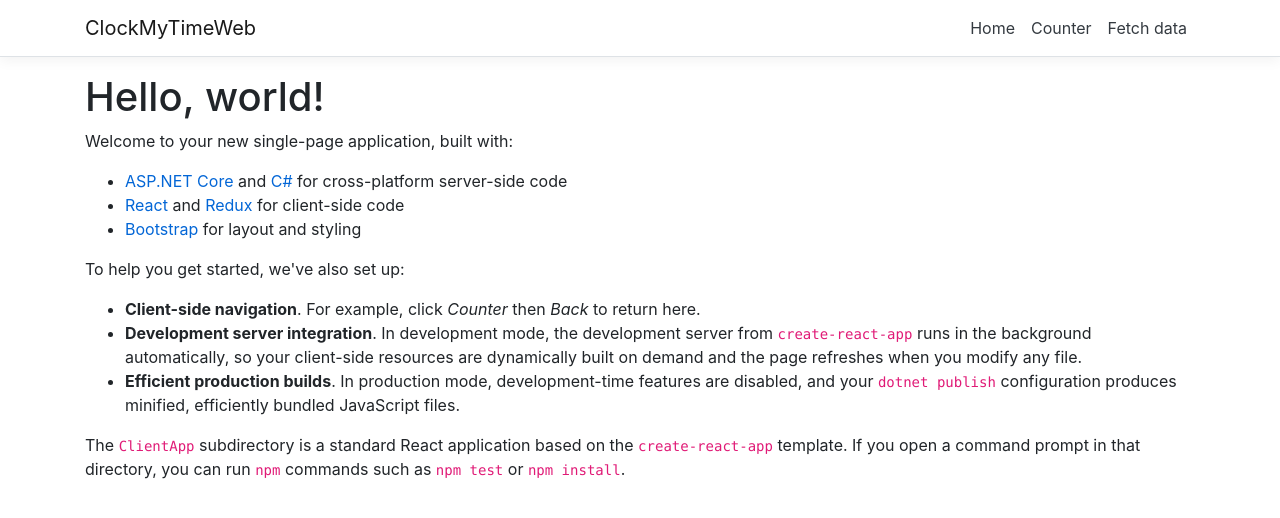
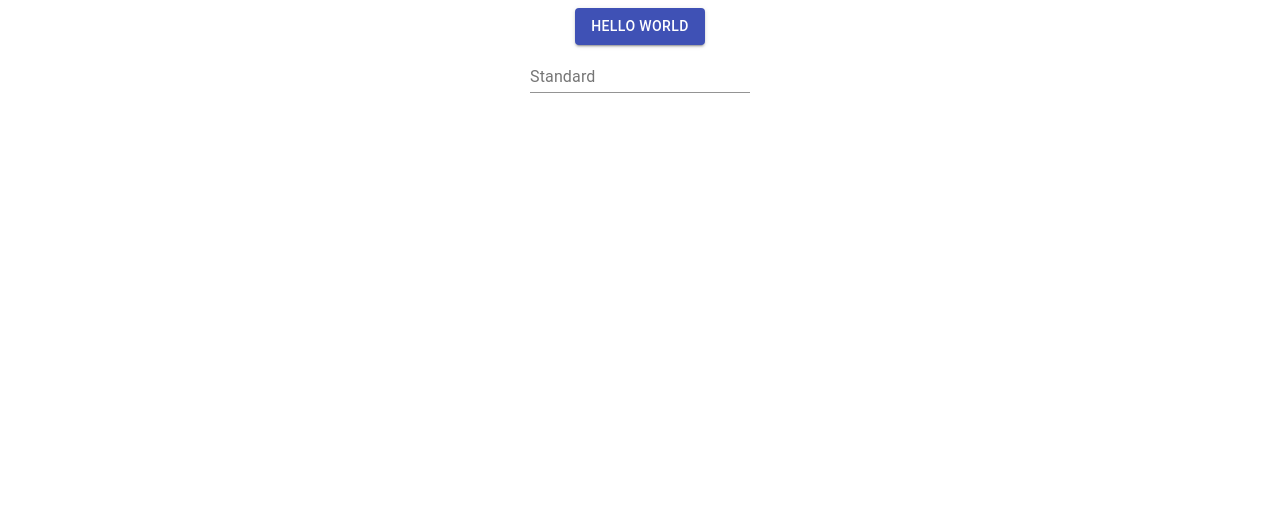
Before and after one commit to ttwoosta/ClockMyTimeWeb, a React (Create React App) app in the folder ClockMyTimeWeb/ClientApp/: page / in a window 1280 px wide. Shown: the top 518 px of the page. Built offline with nearby package versions, Linux system fonts and the light colour scheme.

Commit message:
Using material design.

```diff
--- a/ClockMyTimeWeb/ClientApp/package.json
+++ b/ClockMyTimeWeb/ClientApp/package.json
@@ -3,6 +3,7 @@
   "version": "0.1.0",
   "private": true,
   "dependencies": {
+    "@material-ui/core": "^4.9.10",
     "bootstrap": "^4.3.1",
     "connected-react-router": "6.5.2",
     "history": "4.10.1",
--- a/ClockMyTimeWeb/ClientApp/src/custom.css
+++ b/ClockMyTimeWeb/ClientApp/src/custom.css
@@ -12,3 +12,8 @@ code {
   background-color: #1b6ec2;
   border-color: #1861ac;
 }
+
+.content {
+    margin: auto;
+    text-align: center;
+}
--- a/ClockMyTimeWeb/ClientApp/src/index.tsx
+++ b/ClockMyTimeWeb/ClientApp/src/index.tsx
@@ -1,27 +1,22 @@
-import 'bootstrap/dist/css/bootstrap.css';
+import React from 'react';
+import ReactDOM from 'react-dom';
+import Button from '@material-ui/core/Button';
+import Typography from '@material-ui/core/Typography'
+import TextField from '@material-ui/core/TextField'
+import './custom.css'
 
-import * as React from 'react';
-import * as ReactDOM from 'react-dom';
-import { Provider } from 'react-redux';
-import { ConnectedRouter } from 'connected-react-router';
-import { createBrowserHistory } from 'history';
-import configureStore from './store/configureStore';
-import App from './App';
-import registerServiceWorker from './registerServiceWorker';
+function App() {
+    return (
+        <div className="content">
+            <Button variant="contained" color="primary">
+                Hello World
+            </Button>
 
-// Create browser history to use in the Redux store
-const baseUrl = document.getElementsByTagName('base')[0].getAttribute('href') as string;
-const history = createBrowserHistory({ basename: baseUrl });
+            <form className="my-class" noValidate autoComplete="off">
+                <TextField id="standard-basic" label="Standard" />
+            </form>
+        </div>
+    );
+}
 
-// Get the application-wide store instance, prepopulating with state from the server where available.
-const store = configureStore(history);
-
-ReactDOM.render(
-    <Provider store={store}>
-        <ConnectedRouter history={history}>
-            <App />
-        </ConnectedRouter>
-    </Provider>,
-    document.getElementById('root'));
-
-registerServiceWorker();
+ReactDOM.render(<App />, document.querySelector('#root'));
```
Also changed, not shown: 1 other file (tests, documents, lock files or other folders).
